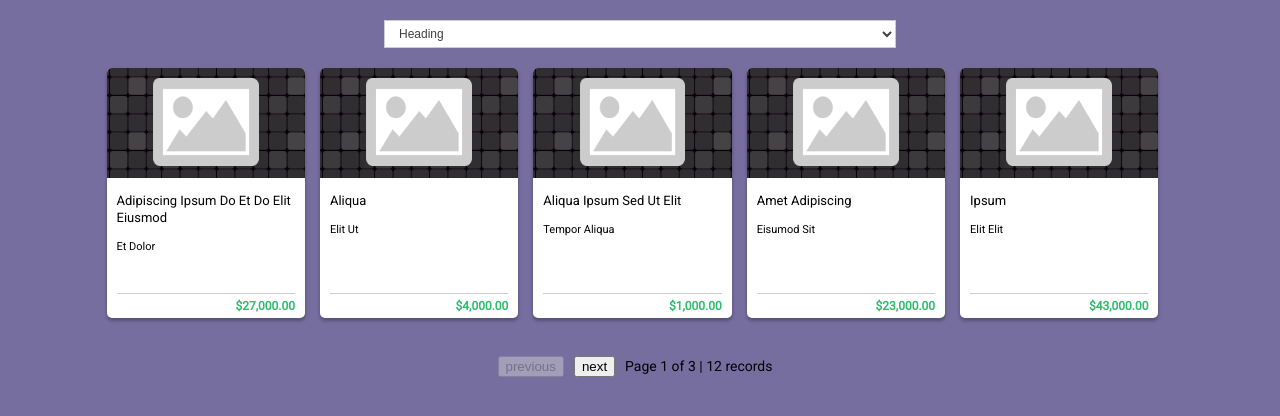
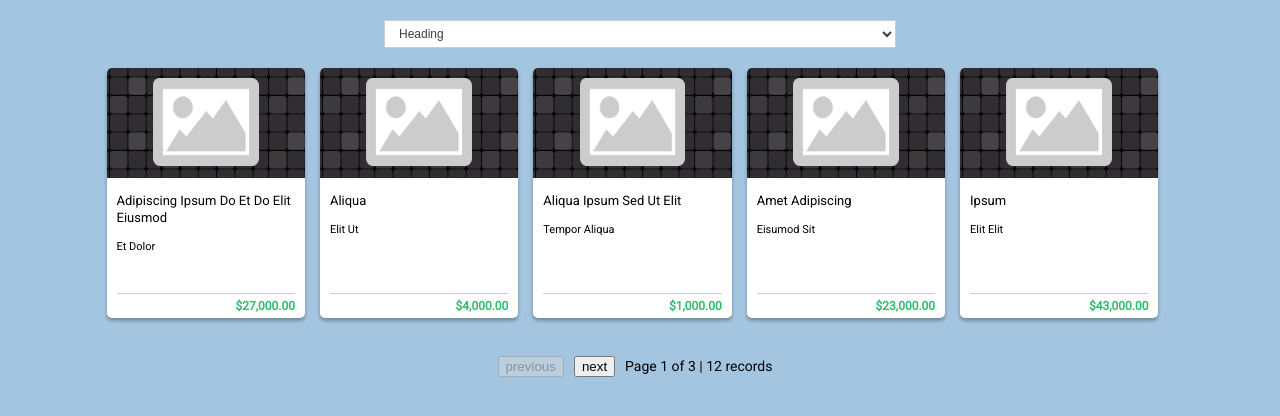
Before and after one commit to amerturkovic/turk-cox-react-project, a React (Create React App) app: page / in a window 1280 px wide. Shown: the top 416 px of the page. Built offline with nearby package versions, Linux system fonts and the light colour scheme.

Commit message:
bkd color updated

```diff
--- a/src/variables.scss
+++ b/src/variables.scss
@@ -12,4 +12,4 @@ $dim-gray: #30bc6d;
 
 /** blue */
 $active-blue: #255bc7;
-$dim-blue: #776ea0;
+$dim-blue: #a3c5e0;
```
